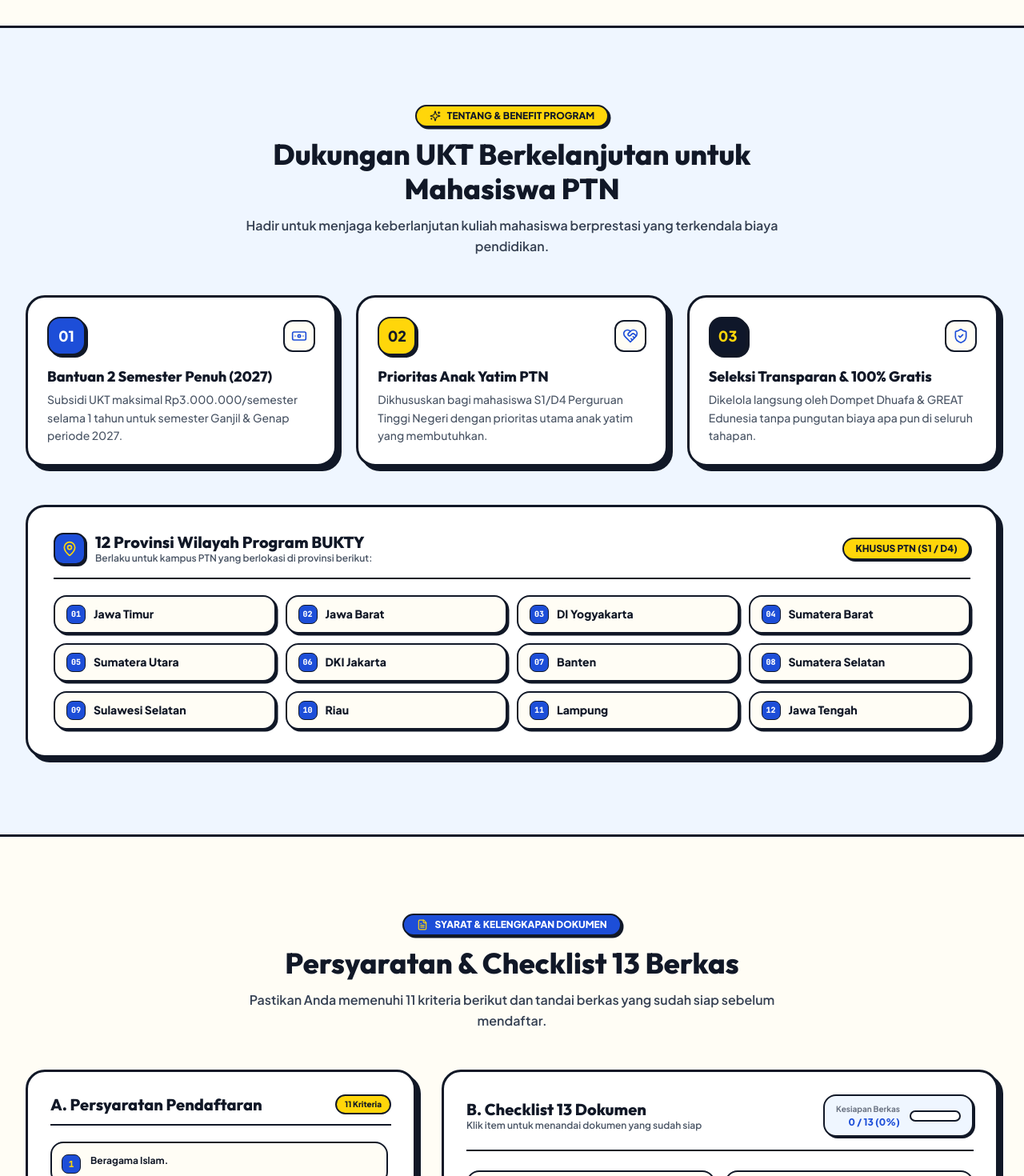
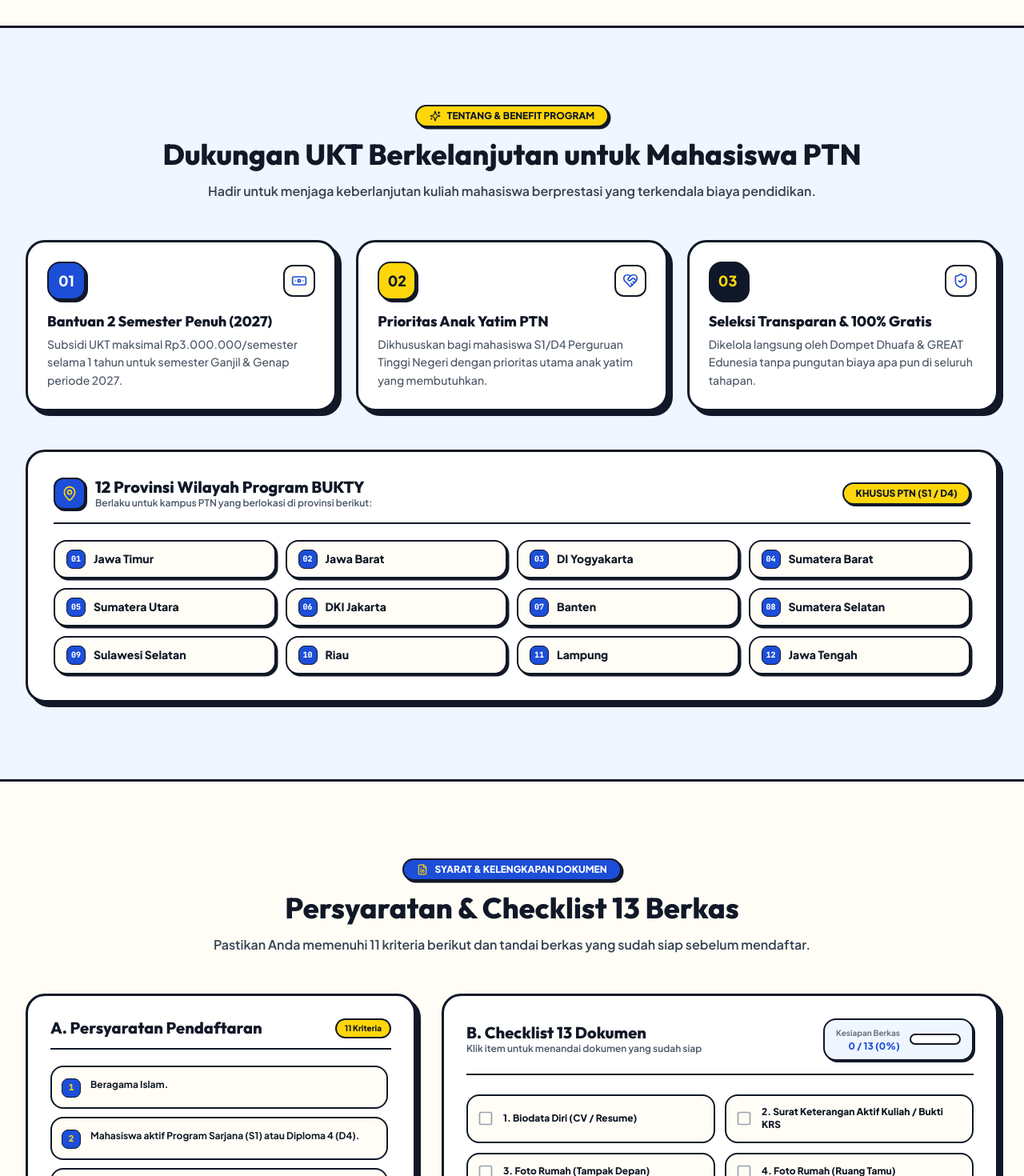
Before and after one commit to teachd3v/bukty, a React (Vite) app: page / in a window 1280 px wide. Shown: the part 720-2190 px from the top of the page at 80% size. Built offline with nearby package versions, Linux system fonts and the light colour scheme.

Commit message:
ui: widen section headers so desktop titles and subtitles stay on single lines

```diff
--- a/src/components/FaqSection.jsx
+++ b/src/components/FaqSection.jsx
@@ -31,12 +31,12 @@ export default function FaqSection() {
     <section id="faq" className="py-16 md:py-24 bg-[#FFFDF5] relative">
       <div className="max-w-4xl mx-auto px-4 sm:px-6 lg:px-8 space-y-12">
         {/* Section Header */}
-        <div className="text-center max-w-xl mx-auto space-y-3">
+        <div className="text-center max-w-3xl mx-auto space-y-3">
           <div className="inline-flex items-center gap-2 bg-[#1D4ED8] text-white border-2 border-[#111827] px-4 py-1 rounded-full text-xs font-black shadow-[2.5px_2.5px_0px_#111827]">
             <HelpCircle className="w-3.5 h-3.5 text-[#FFD60A]" />
             <span>FAQ & TANYA JAWAB</span>
           </div>
-          <h2 className="text-3xl sm:text-4xl font-black font-heading text-[#111827]">
+          <h2 className="text-2xl sm:text-3xl lg:text-4xl font-black font-heading text-[#111827]">
             Pertanyaan yang Sering Diajukan
           </h2>
           <p className="text-sm sm:text-base text-gray-700 font-semibold leading-relaxed">
--- a/src/components/ProgramOverviewSection.jsx
+++ b/src/components/ProgramOverviewSection.jsx
@@ -31,12 +31,12 @@ export default function ProgramOverviewSection() {
     <section id="tentang" className="py-16 md:py-24 bg-[#EFF6FF] border-y-[3px] border-[#111827] relative">
       <div className="max-w-7xl mx-auto px-4 sm:px-6 lg:px-8 space-y-12">
         {/* Section Header */}
-        <div className="text-center max-w-2xl mx-auto space-y-3">
+        <div className="text-center max-w-5xl mx-auto space-y-3">
           <div className="inline-flex items-center gap-2 bg-[#FFD60A] border-2 border-[#111827] px-4 py-1 rounded-full text-xs font-black shadow-[2.5px_2.5px_0px_#111827]">
             <Sparkles className="w-3.5 h-3.5" />
             <span>TENTANG & BENEFIT PROGRAM</span>
           </div>
-          <h2 className="text-3xl sm:text-4xl font-black font-heading text-[#111827]">
+          <h2 className="text-2xl sm:text-3xl lg:text-4xl font-black font-heading text-[#111827]">
             Dukungan UKT Berkelanjutan untuk Mahasiswa PTN
           </h2>
           <p className="text-sm sm:text-base text-gray-700 font-semibold leading-relaxed">
--- a/src/components/RequirementsSection.jsx
+++ b/src/components/RequirementsSection.jsx
@@ -47,12 +47,12 @@ export default function RequirementsSection() {
     <section id="persyaratan" className="py-16 md:py-24 bg-[#FFFDF5] relative">
       <div className="max-w-7xl mx-auto px-4 sm:px-6 lg:px-8 space-y-12">
         {/* Section Header */}
-        <div className="text-center max-w-2xl mx-auto space-y-3">
+        <div className="text-center max-w-4xl mx-auto space-y-3">
           <div className="inline-flex items-center gap-2 bg-[#1D4ED8] text-white border-2 border-[#111827] px-4 py-1 rounded-full text-xs font-black shadow-[2.5px_2.5px_0px_#111827]">
             <FileText className="w-3.5 h-3.5 text-[#FFD60A]" />
             <span>SYARAT & KELENGKAPAN DOKUMEN</span>
           </div>
-          <h2 className="text-3xl sm:text-4xl font-black font-heading text-[#111827]">
+          <h2 className="text-2xl sm:text-3xl lg:text-4xl font-black font-heading text-[#111827]">
             Persyaratan & Checklist 13 Berkas
           </h2>
           <p className="text-sm sm:text-base text-gray-700 font-semibold leading-relaxed">
--- a/src/components/TimelineSection.jsx
+++ b/src/components/TimelineSection.jsx
@@ -9,12 +9,12 @@ export default function TimelineSection() {
     <section id="jadwal" className="py-16 md:py-24 bg-[#EFF6FF] border-t-[3px] border-[#111827] relative">
       <div className="max-w-7xl mx-auto px-4 sm:px-6 lg:px-8 space-y-12">
         {/* Section Header */}
-        <div className="text-center max-w-2xl mx-auto space-y-3">
+        <div className="text-center max-w-4xl mx-auto space-y-3">
           <div className="inline-flex items-center gap-2 bg-[#FFD60A] border-2 border-[#111827] px-4 py-1 rounded-full text-xs font-black shadow-[2.5px_2.5px_0px_#111827]">
             <Calendar className="w-3.5 h-3.5" />
             <span>JADWAL PELAKSANAAN NOV – DES 2026</span>
           </div>
-          <h2 className="text-3xl sm:text-4xl font-black font-heading text-[#111827]">
+          <h2 className="text-2xl sm:text-3xl lg:text-4xl font-black font-heading text-[#111827]">
             7 Tahapan Seleksi Program BUKTY
           </h2>
           <p className="text-sm sm:text-base text-gray-700 font-semibold leading-relaxed">
```
